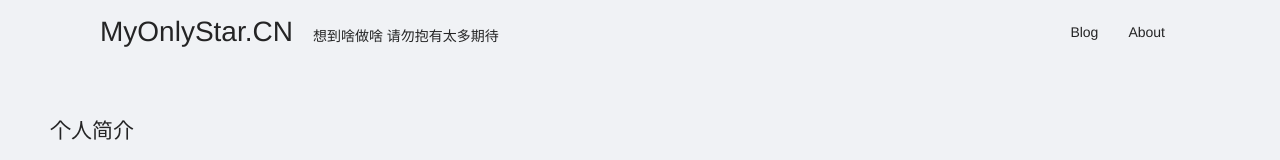
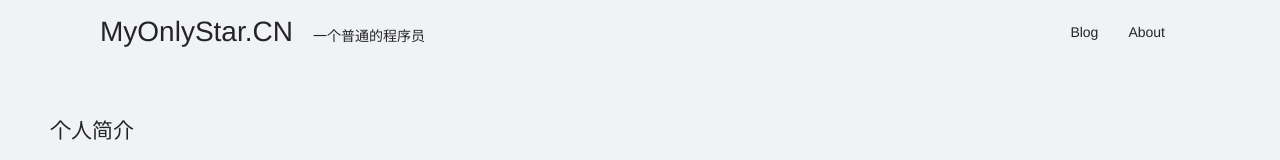
Before and after one commit to hcfw007/myonlystar.cn-frontend, a Vue app: page / in a window 1280 px wide. Shown: the top 160 px of the page. Built offline with nearby package versions, Linux system fonts and the light colour scheme.

Commit message:
fix: 🐛 subtitle

```diff
--- a/src/components/Navbar.vue
+++ b/src/components/Navbar.vue
@@ -5,7 +5,7 @@
         <a-col :span="12">
           <div class="website-title-block">
             <span class="website-title">MyOnlyStar.CN</span>
-            <span class="website-subtitle">想到啥做啥 请勿抱有太多期待</span>
+            <span class="website-subtitle">一个普通的程序员</span>
           </div>
         </a-col>
         <a-col :span="12">
```
